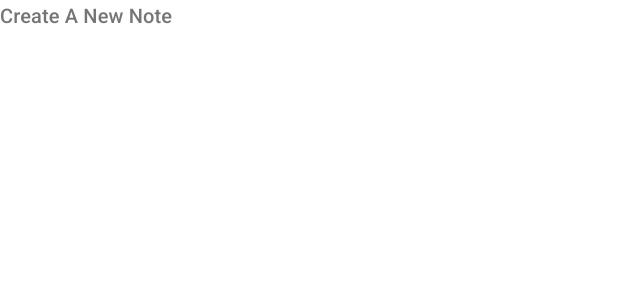
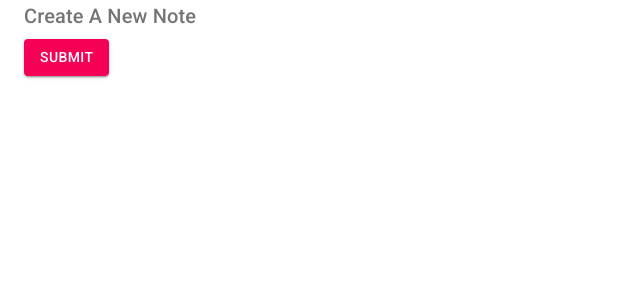
Before and after one commit to YBL123/material-ui-practice-3, a React (Create React App) app: page /create in a window 1280 px wide. Shown: the top 300 px of the page, without its empty margins (0-640 px from the left). Built offline with nearby package versions, Linux system fonts and the light colour scheme.

Commit message:
Buttons + Container

```diff
--- a/src/pages/Create.js
+++ b/src/pages/Create.js
@@ -1,10 +1,12 @@
-import React from 'react'
+import React from 'react';
 import Typography from '@material-ui/core/Typography';
-
+import Button from '@material-ui/core/Button';
+// import ButtonGroup from '@material-ui/core/ButtonGroup';
+import Container from '@material-ui/core/Container';
 
 export default function Create() {
   return (
-    <div>
+    <Container>
       <Typography
         variant="h6"
         //sets it to an h2 rather than an h6 -> although it will still look the same
@@ -14,7 +16,28 @@
       >
         Create A New Note
       </Typography>
-    </div>
 
-  )
+      <Button
+        onClick={() => console.log('you clicked me')}
+        type="submit"
+        color="secondary"
+        variant="contained"
+      >
+        Submit
+      </Button>
+    </Container>
+  );
 }
+
+{
+  /* <Button type="submit">Submit</Button>
+      <Button type="submit" color="secondary" variant="outlined">
+        Submit
+      </Button>
+
+      <ButtonGroup color="secondary" variant="contained">
+        <Button type="submit">ONE</Button>
+        <Button type="submit">TWO</Button>
+        <Button type="submit">THREE</Button>
+      </ButtonGroup> */
+}
```
